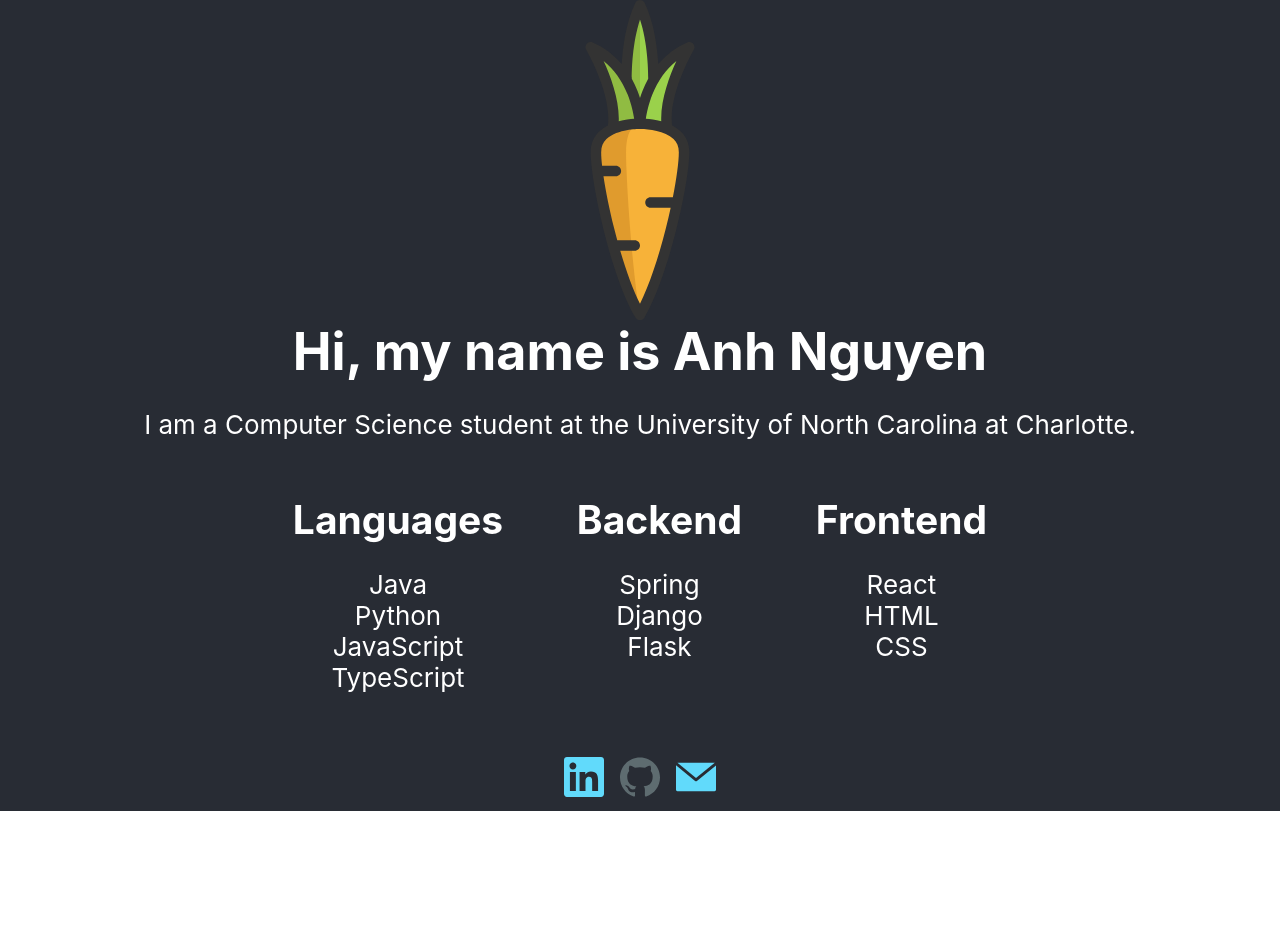
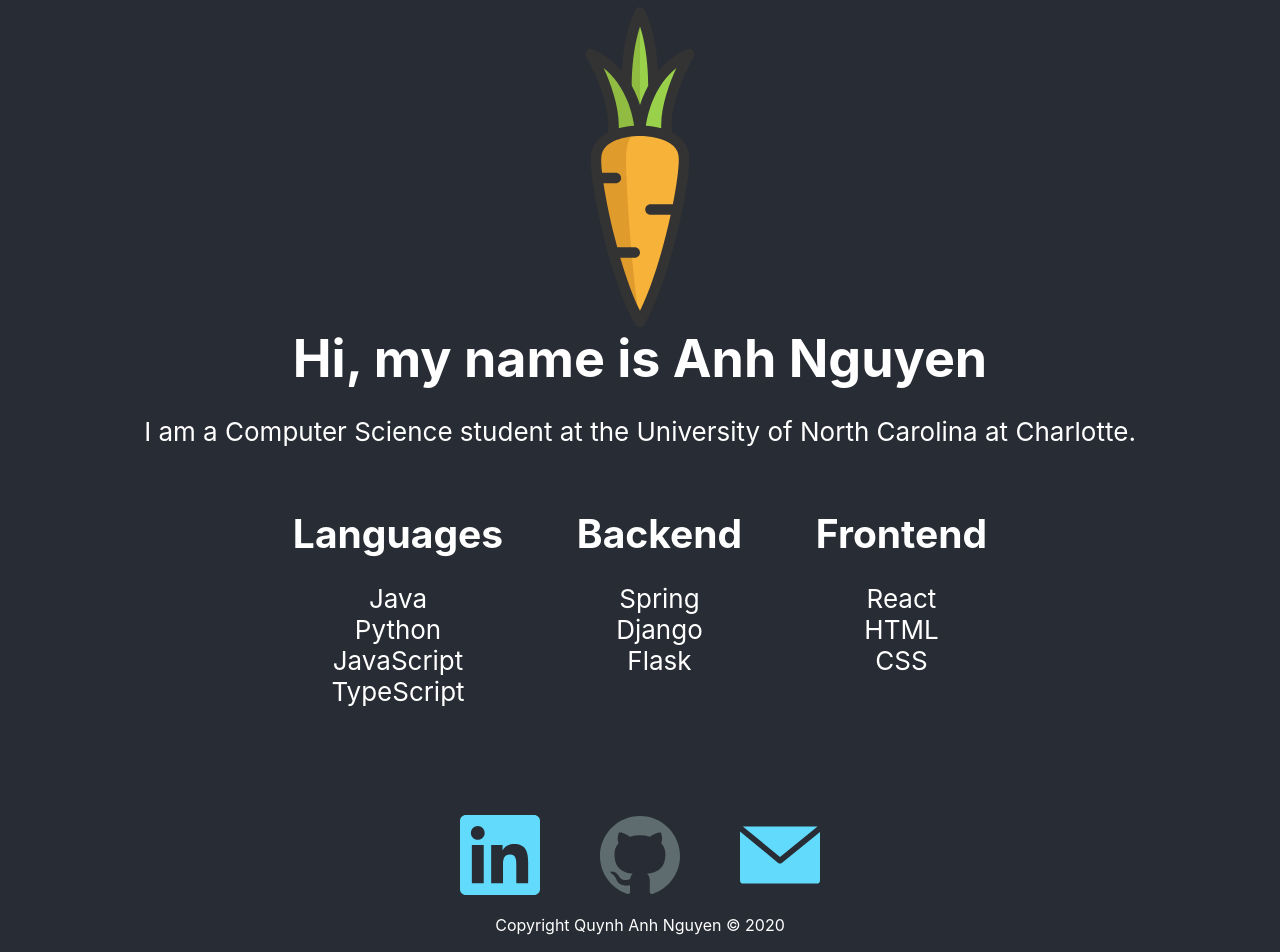
Before and after one commit to quynhanh-ngx/my_portfolio, a React (Create React App) app: page / in a window 1280 px wide. Shown: the top 952 px of the page. Before the commit the page ends 811 px from the top, so only its background shows below. Built offline with nearby package versions, Linux system fonts and the light colour scheme.

Commit message:
Split the header into header, main, and footer
also add copyright notice and apply minor theme adjustments

```diff
--- a/src/App.css
+++ b/src/App.css
@@ -15,12 +15,34 @@
 
 .App-header {
     background-color: #282c34;
-    min-height: 100vh;
+    min-height: 60vh;
     display: flex;
     flex-direction: column;
     align-items: center;
     justify-content: center;
     font-size: calc(10px + 2vmin);
+    color: white;
+}
+
+.App-main {
+    background-color: #282c34;
+    /*min-height: 60vh;*/
+    display: flex;
+    flex-direction: column;
+    align-items: center;
+    justify-content: center;
+    font-size: calc(10px + 2vmin);
+    color: white;
+}
+
+.App-footer {
+    background-color: #282c34;
+    min-height: 30vh;
+    display: flex;
+    flex-direction: column;
+    align-items: center;
+    justify-content: center;
+    font-size: calc(8px + 1vmin);
     color: white;
 }
 
@@ -31,7 +53,7 @@
 @keyframes App-logo-spin {
     50% {
         transform: rotate(0deg);
-    }
+    }:
     100% {
         transform: rotate(360deg);
     }
@@ -39,6 +61,12 @@
 
 .social-media {
     display: inline-flex;
+    justify-content: space-evenly;
+    width: 60vmin;
+}
+.social-media-logo {
+    height: 10vmin;
+    padding: 0vmin;
 }
 
 .programming-skills {
@@ -54,12 +82,8 @@
     margin: 0 auto;
 }
 
-.social-media-logo {
-    height: 5vmin;
-    padding: 1vmin;
-}
 
-.skill-list {
+.programming-skill-list {
     webkit-box-flex: 1;
     flex: 1 1 auto;
     margin: 10px;
--- a/src/App.tsx
+++ b/src/App.tsx
@@ -14,8 +14,10 @@ function App() {
                 <p>
                     I am a Computer Science student at the University of North Carolina at Charlotte.
                 </p>
+            </header>
+            <main className="App-main">
                 <div className="programming-skills">
-                    <div className="skill-list">
+                    <div className="programming-skill-list">
                         <h2>Languages</h2>
                         <ul>
                             <li>Java</li>
@@ -24,7 +26,7 @@ function App() {
                             <li>TypeScript</li>
                         </ul>
                     </div>
-                    <div className="skill-list">
+                    <div className="programming-skill-list">
                         <h2>Backend</h2>
                         <ul>
                             <li>Spring</li>
@@ -32,7 +34,7 @@ function App() {
                             <li>Flask</li>
                         </ul>
                     </div>
-                    <div className="skill-list">
+                    <div className="programming-skill-list">
                         <h2>Frontend</h2>
                         <ul>
                             <li>React</li>
@@ -42,8 +44,8 @@ function App() {
 
                     </div>
                 </div>
-
-
+            </main>
+            <footer className= "App-footer">
                 <div className="social-media">
                     <a href="https://www.linkedin.com/in/anhnguyenq/" target="_blank" rel="noopener noreferrer"
                        className="icon-wrapper linkedin">
@@ -66,7 +68,8 @@ function App() {
                         </div>
                     </a>
                 </div>
-            </header>
+                <p>Copyright Quynh Anh Nguyen © 2020</p>
+            </footer>
         </div>
     );
 }
```
Also changed, not shown: public/index.html (+0 -23 lines). Lines whose indentation alone changed are shown as unchanged.
